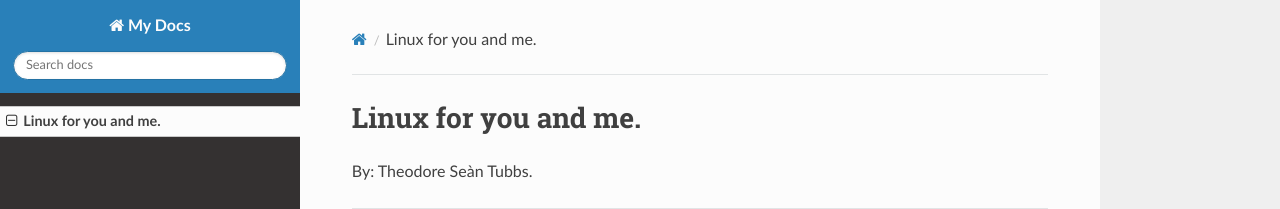
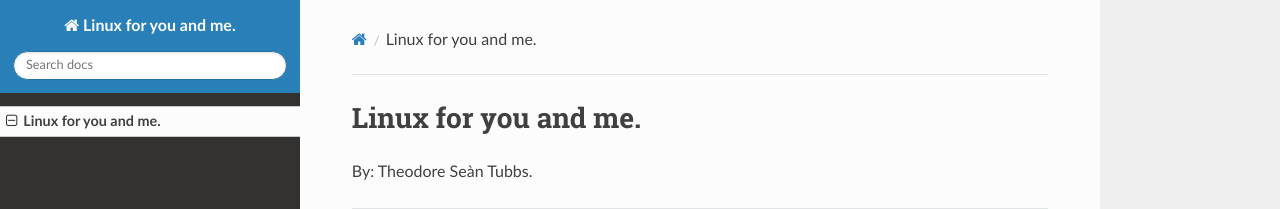
Before and after one commit to shaggytwodope/Linux-for-you-and-me, an MkDocs documentation site: the page built from docs/index.md, in a window 1280 px wide. Shown: the top 209 px of the page. Built offline with MkDocs 1.6.1, drawn with Linux system fonts in a browser that asks for light colours; nearby versions of some CDN libraries.

Commit message:
[edit] change site name

```diff
--- a/mkdocs.yml
+++ b/mkdocs.yml
@@ -1,2 +1,2 @@
-site_name: My Docs
+site_name: Linux for you and me.
 theme: readthedocs
```
